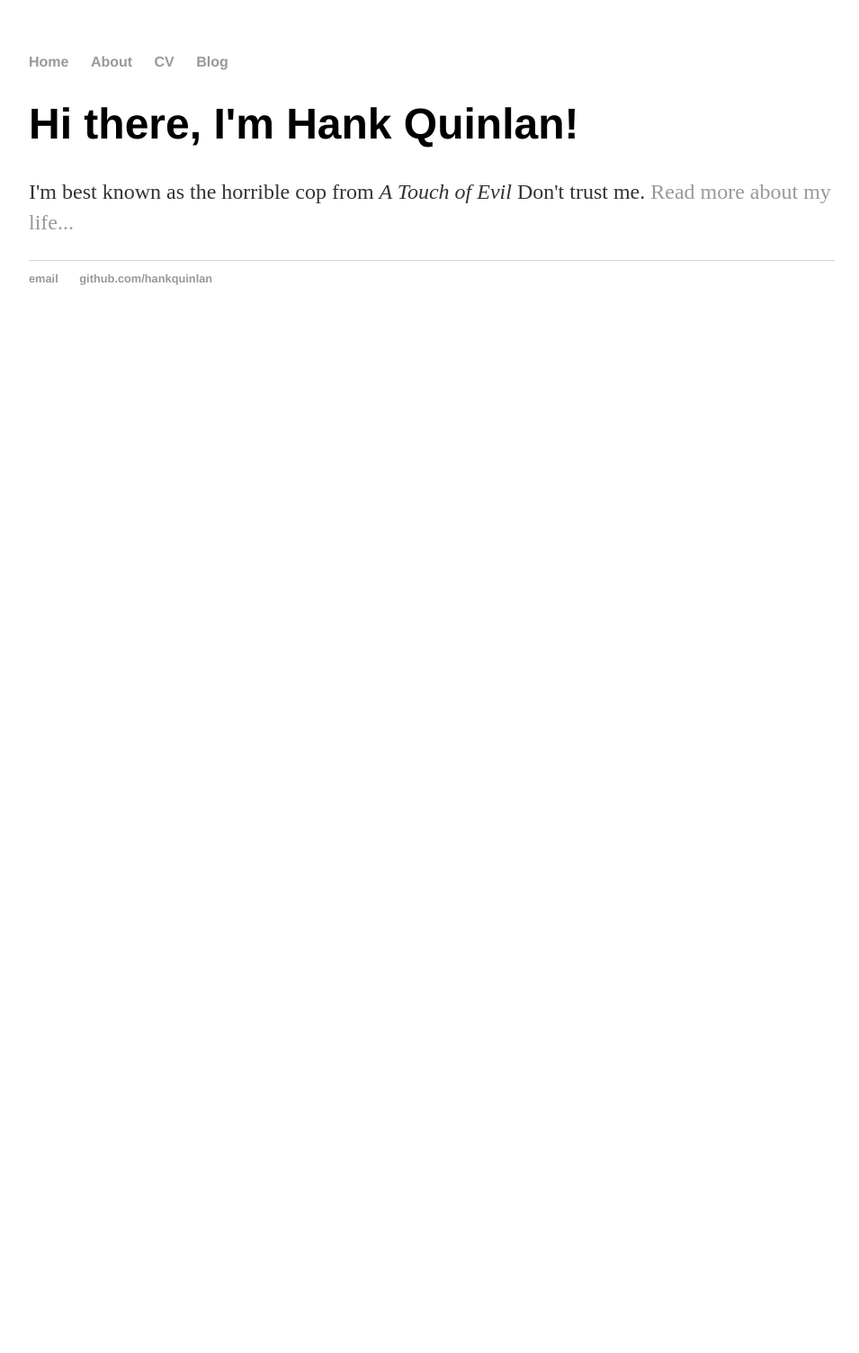
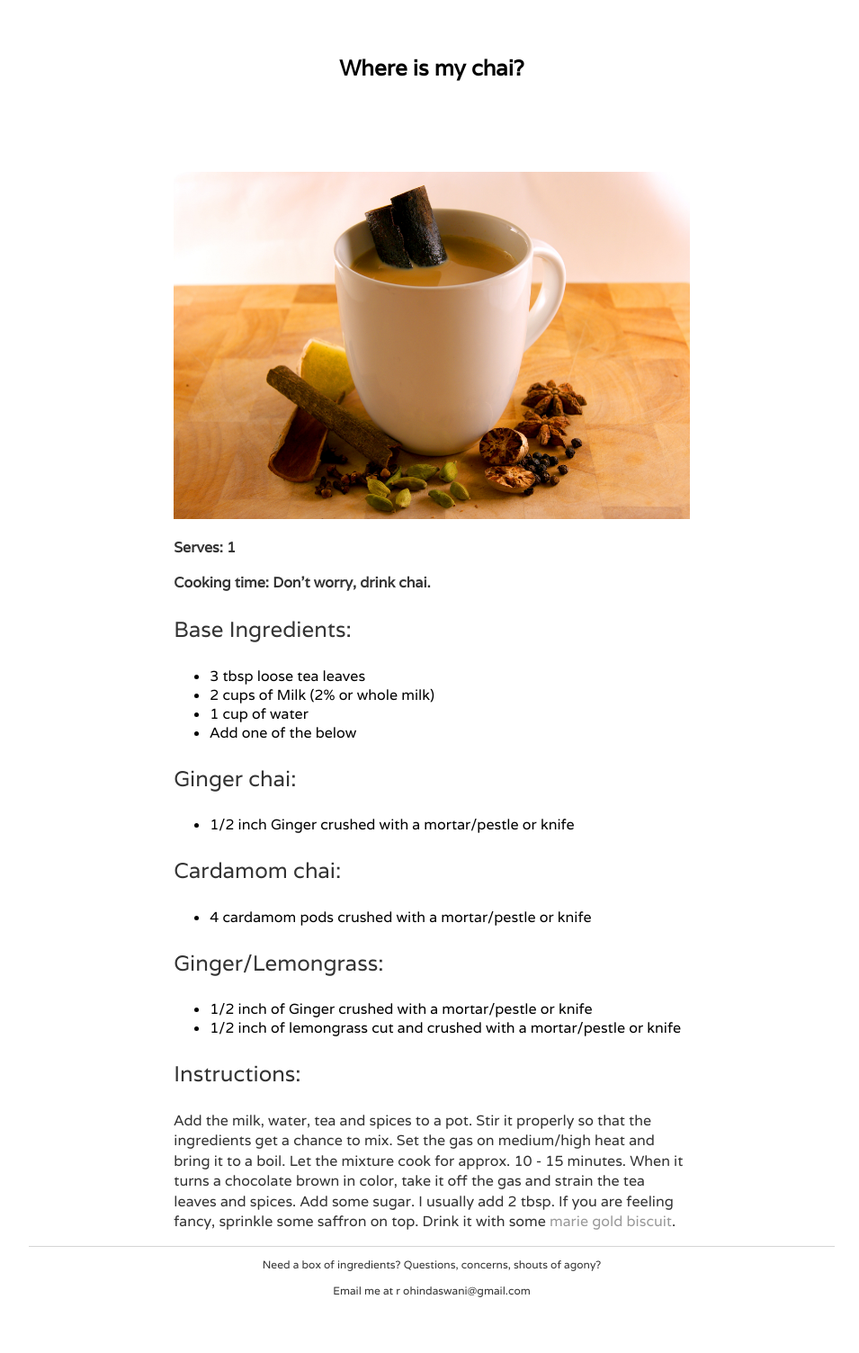
Before and after one commit to rohindaswani/where-is-my-chai, a Jekyll site: the page built from index.html, in a window 1280 px wide. Shown: the whole page at 90% size, without its empty margins (160-1115 px from the left). Built offline with Jekyll 4.4.1, drawn with Linux system fonts in a browser that asks for light colours; before the commit the page ends 900 px from its top, so only the background shows below that.

Commit message:
where-is-my-chai

```diff
--- /dev/null
+++ b/Gemfile
@@ -0,0 +1,2 @@
+source 'https://rubygems.org'
+gem 'github-pages', group: :jekyll_plugins
--- a/_layouts/default.html
+++ b/_layouts/default.html
@@ -3,27 +3,21 @@
 		<head>
 			<title>{{ page.title }}</title>
 			<!-- link to main stylesheet -->
-			<link rel="stylesheet" type="text/css" href="/where-is-my-chai/css/main.css">
+			<link rel="stylesheet" type="text/css" href="/css/main.css">
+			<link href="https://fonts.googleapis.com/css?family=Varela" rel="stylesheet">
 		</head>
 		<body>
-			<nav>
-	    		<ul>
-	        		<li><a href="/">Home</a></li>
-		        	<li><a href="/about">About</a></li>
-	        		<li><a href="/cv">CV</a></li>
-	        		<li><a href="/blog">Blog</a></li>
-	    		</ul>
-			</nav>
+			<header>
+				<h2>Where is my chai?</h2>
+			</header>
 			<div class="container">
 
 			{{ content }}
 
 			</div><!-- /.container -->
 			<footer>
-	    		<ul>
-	        		<li><a href="mailto:hankquinlanhub@gmail.com">email</a></li>
-	        		<li><a href="https://github.com/hankquinlan">github.com/hankquinlan</a></li>
-				</ul>
+				<p>Need a box of ingredients? Questions, concerns, shouts of agony?</p>
+				<p>Email me at r ohindaswani@gmail.com</p>
 			</footer>
 		</body>
 	</html>
--- a/css/main.css
+++ b/css/main.css
@@ -1,6 +1,7 @@
 body {
     margin: 60px auto;
     width: 70%;
+    font-family: 'Varela', sans-serif;
 }
 nav ul, footer ul {
     font-family:'Helvetica', 'Arial', 'Sans-Serif';
@@ -28,16 +29,36 @@ p {
     line-height: 1.4em;
     color: #333;
 }
+header {
+    text-align: center;
+    padding-bottom: 3rem;
+    margin-top: 0;
+}
 footer {
+    text-align: center;
     border-top: 1px solid #d5d5d5;
-    font-size: .8em;
+    font-size: .5em;
+    color: #999;
 }
-
-ul.posts {
-    margin: 20px auto 40px;
-    font-size: 1.5em;
+.container {
+    width: 80%;
+    margin-right: auto;
+    margin-left: auto;
+    margin-top: 2rem;
 }
-
-ul.posts li {
-    list-style: none;
+.image-fit {
+    width: 100%;
+    margin-left: auto;
+    margin-right: auto;
 }
+.image-fit img {
+    width: 100%;
+    height: 100%;
+}
+.instructions {
+    font-size: 1rem;
+}
+.small-text {
+    font-size: 1rem;
+    font-weight: 600;
+}
--- a/index.html
+++ b/index.html
@@ -2,7 +2,52 @@
 layout: default
 title: Where is my chai
 ---
-<div class="blurb">
-	<h1>Hi there, I'm Hank Quinlan!</h1>
-	<p>I'm best known as the horrible cop from <em>A Touch of Evil</em> Don't trust me. <a href="/about">Read more about my life...</a></p>
-</div><!-- /.blurb -->
+<div class="container">
+	<div class="image-fit">
+		<img src="assets/images/chai_mug.jpg">
+	</div>
+	<div>
+		<p class="small-text">Serves: 1</p>
+		<p class="small-text">Cooking time: Don't worry, drink chai.</p>
+	</div>
+	<div>
+		<p>Base Ingredients:</p>
+		<ul>
+			<li>3 tbsp loose tea leaves</li>
+			<li>2 cups of Milk (2% or whole milk)</li>
+			<li>1 cup of water</li>
+			<li>Add one of the below</li>
+		</ul>
+	</div>
+	<div>
+		<p>Ginger chai:</p>
+		<ul>
+			<li>1/2 inch Ginger crushed with a mortar/pestle or knife</li>
+		</ul>
+	</div>
+	<div>
+		<p>Cardamom chai:</p>
+		<ul>
+			<li>4 cardamom pods crushed with a mortar/pestle or knife</li>
+		</ul>
+	</div>
+	<div>
+		<p>Ginger/Lemongrass:</p>
+		<ul>
+			<li>1/2 inch of Ginger crushed with a mortar/pestle or knife</li>
+			<li>1/2 inch of lemongrass cut and crushed with a mortar/pestle or knife</li>
+		</ul>
+	</div>
+	<div>
+		<p>Instructions:</p>
+		<p class="instructions">
+			Add the milk, water, tea and spices to a pot. Stir it properly so that the ingredients get a chance to mix.
+			Set the gas on medium/high heat and bring it to a boil. Let the mixture cook for approx. 10 - 15 minutes.
+			When it turns a chocolate brown in color, take it off the gas and strain the tea leaves and spices.
+
+			Add some sugar. I usually add 2 tbsp. If you are feeling fancy, sprinkle some saffron on top.
+
+			Drink it with some <a href="https://www.amazon.com/Britannia-Marie-Gold-Biscuits-200g/dp/B001VYGRCY">marie gold biscuit</a>.
+		</p>
+	</div>
+</div>
```
Also changed, not shown: Gemfile.lock (added), assets/images/chai_mug.jpg (added), 1 other file.
